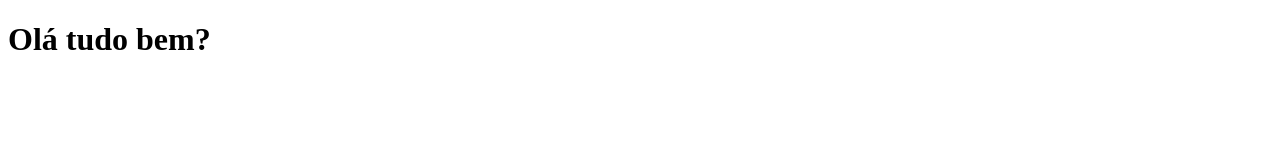
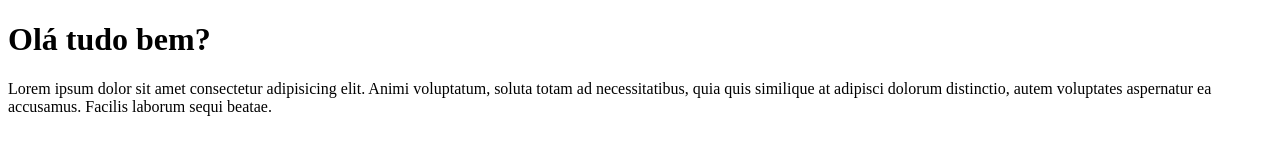
Before and after one commit to Cleb1nh0/test, a plain HTML site: page index.htm in a window 1280 px wide. Drawn offline with Linux system fonts and the light colour scheme.

Commit message:
o texto foi adicionado

```diff
--- a/index.htm
+++ b/index.htm
@@ -7,6 +7,7 @@
 </head>
 <body>
     <h1>Olá tudo bem?</h1>
+    <p>Lorem ipsum dolor sit amet consectetur adipisicing elit. Animi voluptatum, soluta totam ad necessitatibus, quia quis similique at adipisci dolorum distinctio, autem voluptates aspernatur ea accusamus. Facilis laborum sequi beatae.</p>
 
 </body>
 </html>
```
